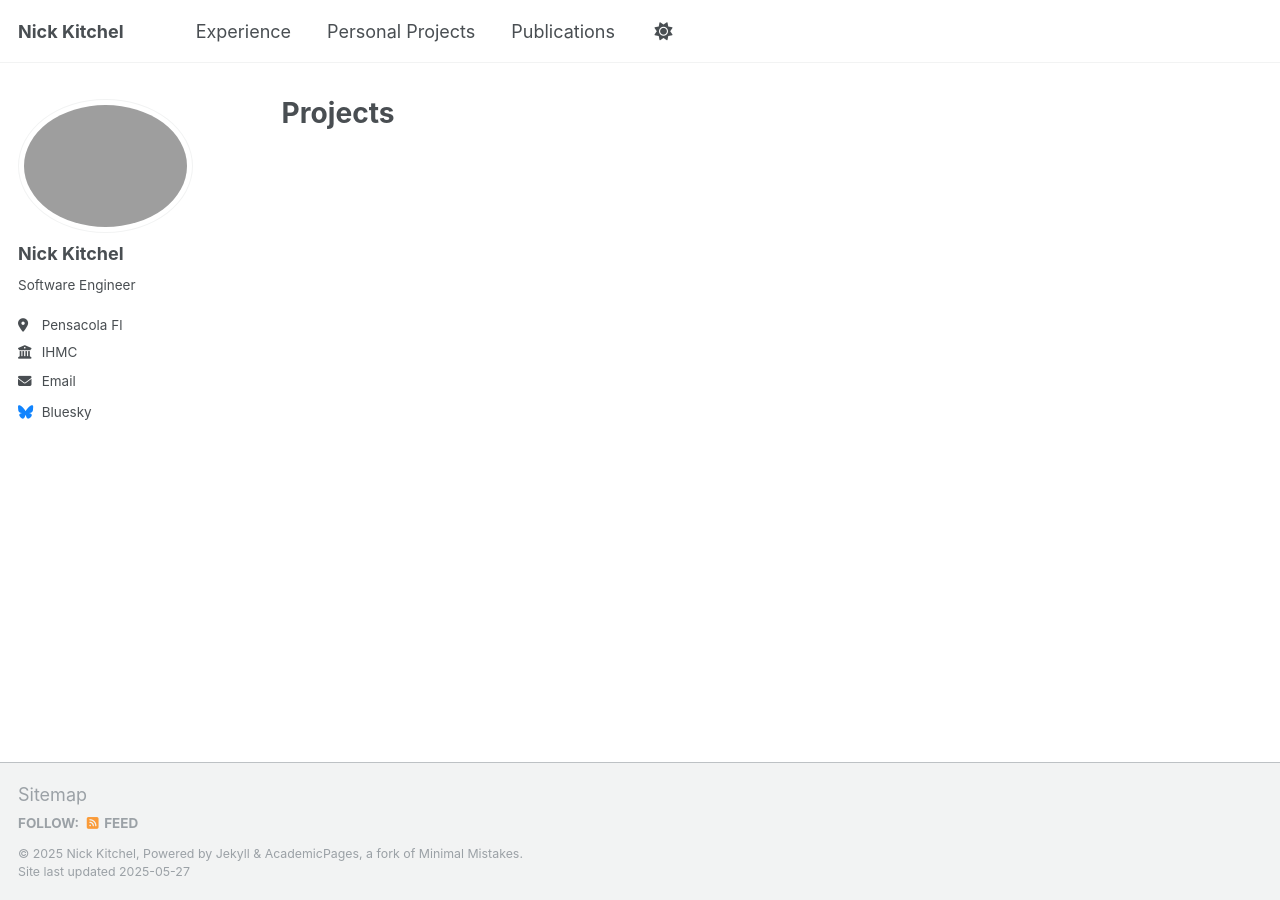
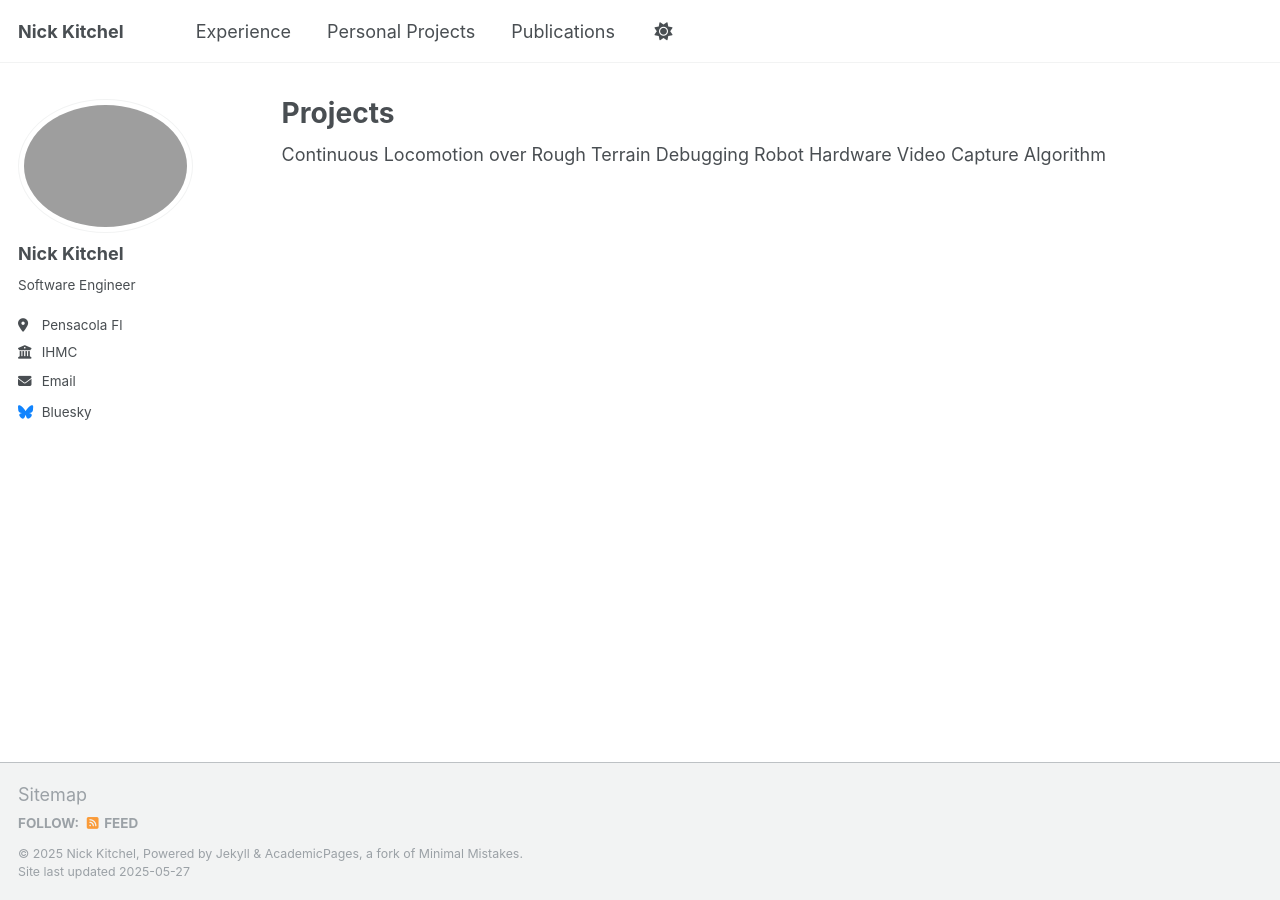
Before and after one commit to PotatoPeeler3000/potatopeeler3000.github.io, a Jekyll site: the page built from _pages/experience.html, in a window 1280 px wide. Built offline with Jekyll 4.4.1, drawn with Linux system fonts in a browser that asks for light colours.

Commit message:
Update experience.html

```diff
--- a/_pages/experience.html
+++ b/_pages/experience.html
@@ -6,3 +6,9 @@ author_profile: true
 ---
 
 {% include base_path %}
+
+Continuous Locomotion over Rough Terrain
+
+Debugging Robot Hardware
+
+Video Capture Algorithm
```
